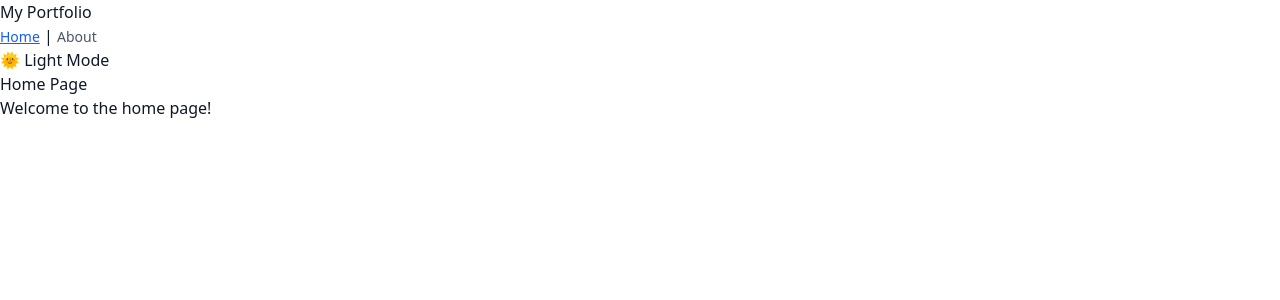
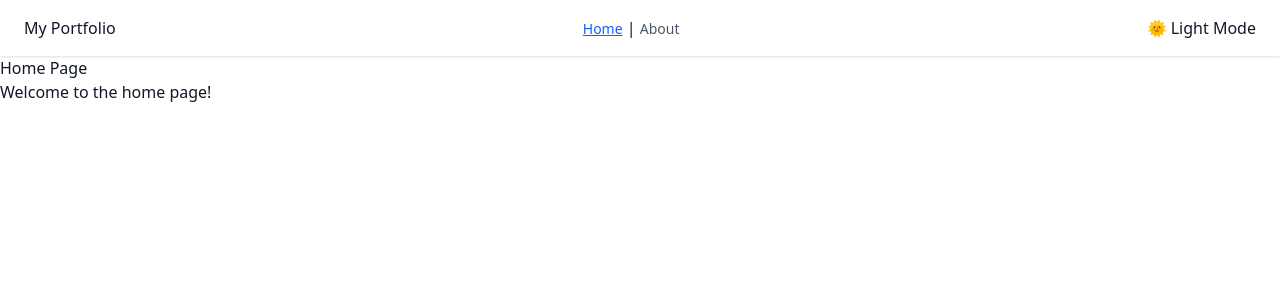
Before and after one commit to Keisei-Akiya/my-portfolio, a React (Vite) app: page / in a window 1280 px wide. Shown: the top 300 px of the page. Built offline with nearby package versions, Linux system fonts and the light colour scheme.

Commit message:
ヘッダーをきれいにした

```diff
--- /dev/null
+++ b/src/components/Header.tsx
@@ -0,0 +1,35 @@
+import { Link, useLocation } from "react-router-dom";
+import { headerWrapper, navLink } from "../variants/header";
+
+interface HeaderProps {
+  theme: "light" | "dark";
+  onToggleTheme: () => void;
+}
+
+export function Header({ theme, onToggleTheme }: HeaderProps) {
+  const location = useLocation();
+
+  return (
+    <header className={headerWrapper({ theme })}>
+      <span>My Portfolio</span>
+      <nav>
+        <Link
+          to={"/"}
+          className={navLink({ active: location.pathname === "/" })}
+        >
+          Home
+        </Link>{" "}
+        |{" "}
+        <Link
+          to={"/about"}
+          className={navLink({ active: location.pathname === "/about" })}
+        >
+          About
+        </Link>
+      </nav>
+      <button onClick={onToggleTheme}>
+        {theme === "light" ? "🌞 Light Mode" : "🌙 Dark Mode"}
+      </button>
+    </header>
+  );
+}
--- a/src/layouts/Root.tsx
+++ b/src/layouts/Root.tsx
@@ -1,7 +1,7 @@
-import { Outlet, Link, useLocation } from "react-router-dom";
-import { navLink } from "../variants/navLink";
+import { Outlet, useLocation } from "react-router-dom";
 import { useEffect, useState } from "react";
 import { layoutWrapper } from "../variants/layout";
+import { Header } from "../components/Header";
 
 export default function Root() {
   const location = useLocation();
@@ -31,27 +31,7 @@ export default function Root() {
 
   return (
     <div className={layoutWrapper({ theme })}>
-      <header>
-        <span>My Portfolio</span>
-        <nav>
-          <Link
-            to={"/"}
-            className={navLink({ active: location.pathname === "/" })}
-          >
-            Home
-          </Link>{" "}
-          |{" "}
-          <Link
-            to={"/about"}
-            className={navLink({ active: location.pathname === "/about" })}
-          >
-            About
-          </Link>
-        </nav>
-        <button onClick={toggleTheme}>
-          {theme === "light" ? "🌞 Light Mode" : "🌙 Dark Mode"}
-        </button>
-      </header>
+      <Header theme={theme} onToggleTheme={toggleTheme} />
       <main>
         <Outlet />
       </main>
--- a/src/variants/navLink.ts
+++ b/src/variants/header.ts
@@ -1,4 +1,14 @@
 import { tv } from "tailwind-variants";
+
+export const headerWrapper = tv({
+  base: "flex items-center justify-between p-4 px-6 shadow-sm transition-colors",
+  variants: {
+    theme: {
+      light: "bg-white text-gray-900",
+      dark: "bg-gray-900 text-white",
+    },
+  },
+});
 
 export const navLink = tv({
   base: "text-sm font-medium transition-colors duration-200",
```
